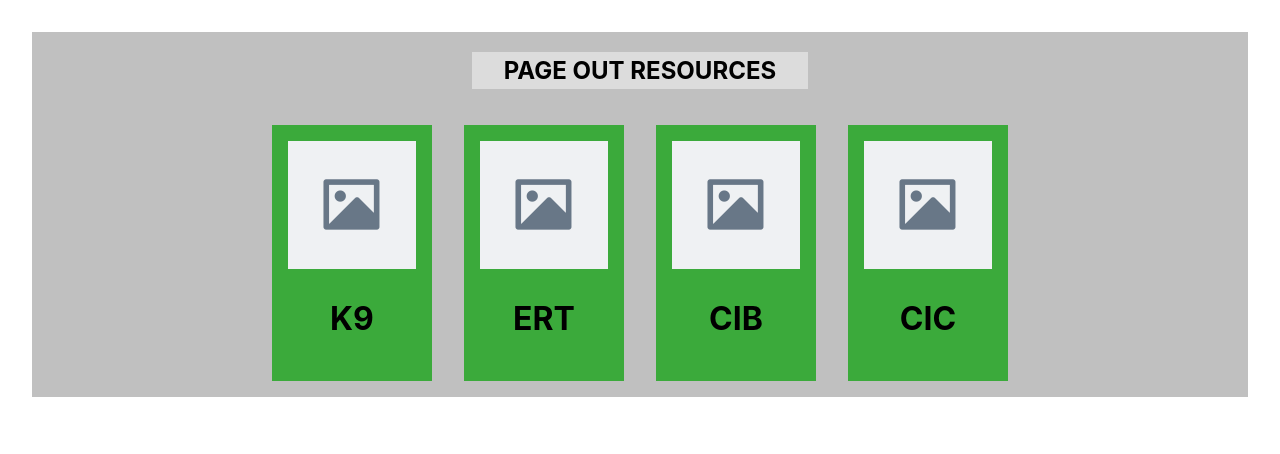
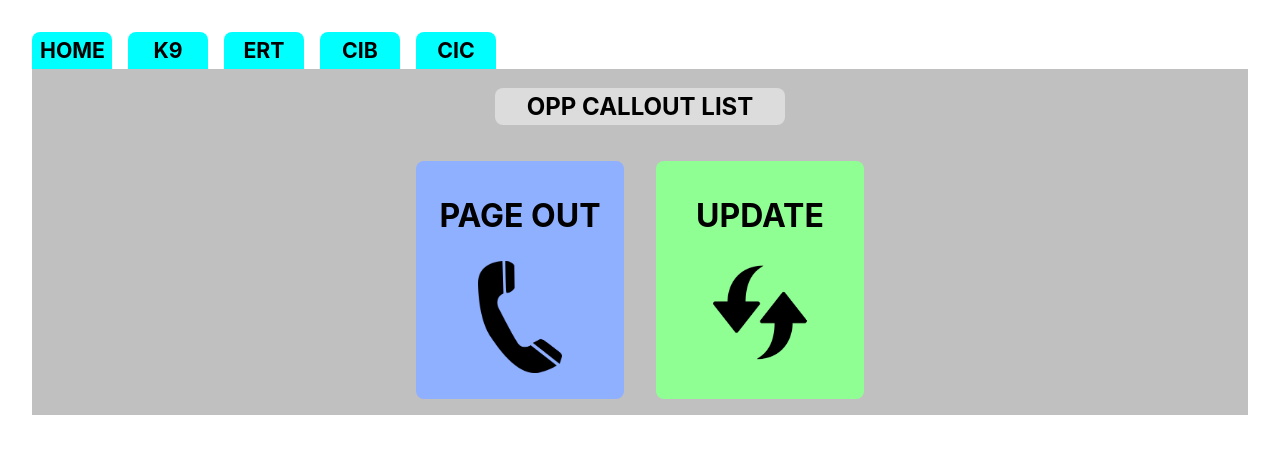
Before and after one commit to halmass822/HCO, a React (Vite) app: page /debug in a window 1280 px wide. Shown: the top 454 px of the page. Built offline with nearby package versions, Linux system fonts and the light colour scheme.

Commit message:
topbar and browser router

```diff
--- a/package.json
+++ b/package.json
@@ -8,6 +8,7 @@
     "@testing-library/user-event": "^14.4.3",
     "react": "^18.2.0",
     "react-dom": "^18.2.0",
+    "react-router-dom": "^6.22.1",
     "web-vitals": "^3.1.0"
   },
   "overrides": {
--- a/src/App.css
+++ /dev/null
@@ -1,31 +0,0 @@
-.App {
-  text-align: center;
-}
-
-.App-logo {
-  height: 40vmin;
-  pointer-events: none;
-}
-
-.App-header {
-  background-color: #282c34;
-  min-height: 100vh;
-  display: flex;
-  flex-direction: column;
-  align-items: center;
-  justify-content: center;
-  font-size: calc(10px + 2vmin);
-  color: white;
-}
-
-.App-link {
-  color: #61dafb;
-}
-
-.heart {
-  color: #ff0000;
-}
-
-.small {
-  font-size: 0.75rem;
-}
--- a/src/App.jsx
+++ /dev/null
@@ -1,14 +0,0 @@
-import './App.css';
-import MainPage from './components/MainPage/MainPage';
-import PageOutPage from './components/PageOutPage/PageOutPage';
-
-function App() {
-  return (
-    <div className="App">
-      {/* <MainPage /> */}
-      <PageOutPage />
-    </div>
-  );
-}
-
-export default App;
--- a/src/components/MainPage/MainPage.css
+++ b/src/components/MainPage/MainPage.css
@@ -1,6 +1,6 @@
 .MainPage {
     background-color: #C0C0C0;
-    margin: 2rem;
+    margin: 0 2rem;
     display: flex;
     flex-flow: column;
     align-items: center;
@@ -10,6 +10,7 @@
     background-color: #DCDCDC;
     display: inline;
     padding: 0.25rem 2rem;
+    border-radius: 0.5rem;
 }
 
 .MainPage_actionSelector {
@@ -18,7 +19,15 @@
 
 .MainPage_updateSelector, .MainPage_pageOutSelector {
     margin: 1rem;
-    padding: 1rem;
+    padding: 0.5rem 0.5rem 1.33rem;
+    border-radius: 0.5rem;
+    text-align: center;
+    width: 12rem;
+}
+
+.MainPage_updateSelector:hover, .MainPage_pageOutSelector:hover {
+    background-color: rgb(255, 255, 99);
+    transition: 0.2s;
 }
 
 .MainPage_actionSelector h2 {
@@ -26,7 +35,7 @@
 }
 
 .MainPage_actionSelector img {
-    width: 5rem;
+    height: 7rem;
 }
 
 .MainPage_pageOutSelector {
--- a/src/components/MainPage/MainPage.jsx
+++ b/src/components/MainPage/MainPage.jsx
@@ -1,19 +1,20 @@
 import handsetLogo from "../../assets/telephone_handset_clipart.png"
 import syncLogo from "../../assets/sync_clipart.png"
 import "./MainPage.css";
+import { Link } from "react-router-dom";
 
 export default function MainPage() {
     return <div className="MainPage">
         <h2 className="MainPage_header">OPP CALLOUT LIST</h2>
         <div className="MainPage_actionSelector">
-            <div className="MainPage_pageOutSelector">
-                <h2>PAGE OUT</h2>
-                <img src={handsetLogo} alt="handset logo"></img>
-            </div>
-            <div className="MainPage_updateSelector">
-                <h2>UPDATE</h2>
-                <img src={syncLogo} alt="sync clipart"></img>
-            </div>
+            <Link to="pageout" className="MainPage_pageOutSelector">
+                    <h2>PAGE OUT</h2>
+                    <img src={handsetLogo} alt="handset logo"></img>
+            </Link>
+            <Link to="update" className="MainPage_updateSelector">
+                    <h2>UPDATE</h2>
+                    <img src={syncLogo} alt="sync clipart"></img>
+            </Link>
         </div>
     </div>
 }
--- a/src/components/PageOutPage/PageOutPage.css
+++ b/src/components/PageOutPage/PageOutPage.css
@@ -1,6 +1,6 @@
 .PageOutPage {
     background-color: #C0C0C0;
-    margin: 2rem;
+    margin: 0 2rem;
     display: flex;
     flex-flow: column;
     align-items: center;
@@ -26,8 +26,8 @@
 
 .PageOutPage_UnitSelectionButton:hover {
     cursor: pointer;
-    background-color: rgb(255, 255, 255);
-    transition: 0.07s;
+    background-color: rgb(255, 255, 99);
+    transition: 0.2s;
 }
 
 .PageOutPage_UnitSelectionButton h2 {
--- /dev/null
+++ b/src/components/TopBar/TopBar.css
@@ -0,0 +1,15 @@
+.TopBarHeader {
+    display: flex;
+    margin: 2rem 2rem 0;
+}
+
+.TopBarHeader h2 {
+    width: 4rem;
+    font-size: 1.33rem;
+    text-align: center;
+    padding: 0.33rem 0.5rem;
+    margin: 0 1rem 0 0;
+    border-top-left-radius: 0.5rem;
+    border-top-right-radius: 0.5rem;
+    background-color: rgb(0, 255, 255);
+}
--- /dev/null
+++ b/src/components/TopBar/TopBar.jsx
@@ -0,0 +1,27 @@
+import { Link } from "react-router-dom";
+import MainPage from "../MainPage/MainPage";
+import "./TopBar.css";
+
+export default function TopBar() {
+    return <div>
+
+    <header className="TopBarHeader">
+        <Link to="/">
+            <h2>HOME</h2>
+        </Link>
+        <Link to="K9">
+            <h2>K9</h2>
+        </Link>
+        <Link to="ERT">
+            <h2>ERT</h2>
+        </Link>
+        <Link to="CIB">
+            <h2>CIB</h2>
+        </Link>
+        <Link to="CIC">
+            <h2>CIC</h2>
+        </Link>
+    </header>
+    <MainPage />
+    </div>
+}
--- a/src/index.css
+++ b/src/index.css
@@ -11,3 +11,12 @@ code {
   font-family: source-code-pro, Menlo, Monaco, Consolas, 'Courier New',
     monospace;
 }
+
+a {
+  text-decoration: none;
+  color: black;
+}
+
+a:visited {
+  color: inherit;
+}
--- a/src/index.jsx
+++ b/src/index.jsx
@@ -1,13 +1,31 @@
 import React from 'react';
 import ReactDOM from 'react-dom/client';
 import './index.css';
-import App from './App';
 import reportWebVitals from './reportWebVitals';
+import { RouterProvider, createBrowserRouter } from 'react-router-dom';
+import PageOutPage from './components/PageOutPage/PageOutPage';
+import MainPage from './components/MainPage/MainPage';
+import TopBar from './components/TopBar/TopBar';
+
+const router = createBrowserRouter([
+  {
+    path: "/",
+    element: <MainPage />
+  },
+  {
+    path: "pageout",
+    element: <PageOutPage />
+  },
+  {
+    path: "debug",
+    element: <TopBar />
+  }
+])
 
 const root = ReactDOM.createRoot(document.getElementById('root'));
 root.render(
   <React.StrictMode>
-    <App />
+    <RouterProvider router={router} />
   </React.StrictMode>
 );
 
```
Also changed, not shown: 1 other file (tests, documents, lock files or other folders).
